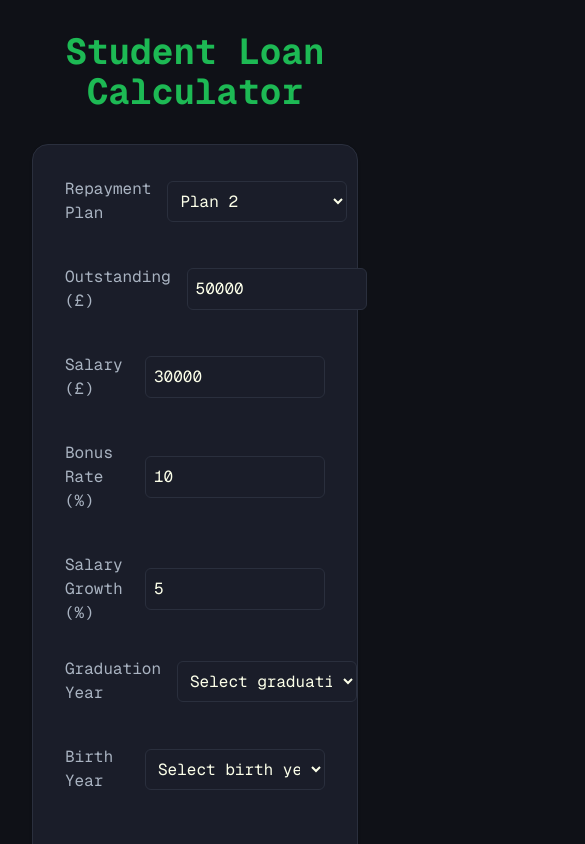
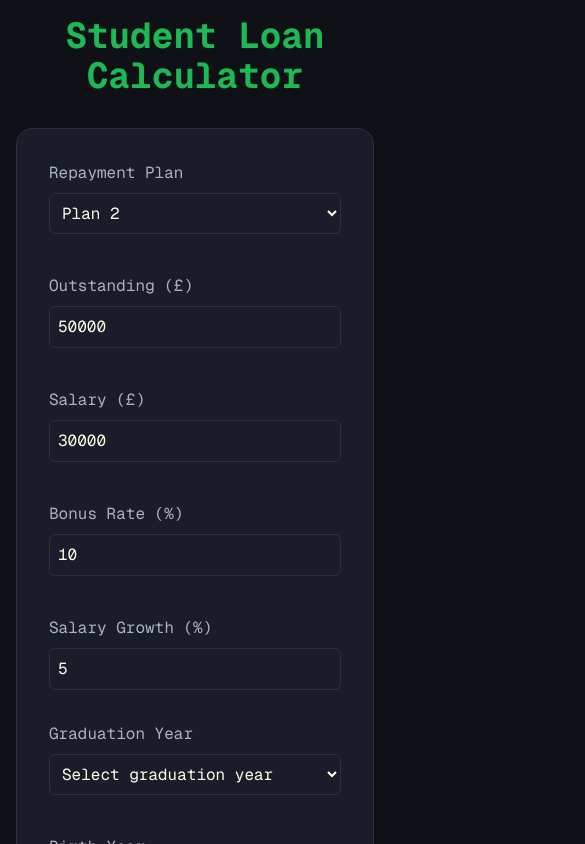
Before and after one commit to skermind/student-loan-calculator, a Next.js app in the folder frontend/: page / in a window 390 px wide. Shown: the top 844 px of the page, 585 px wide, since content can reach past the window. Built offline with nearby package versions, Linux system fonts and the light colour scheme.

Commit message:
make mobile friendly

```diff
--- a/frontend/src/app/page.tsx
+++ b/frontend/src/app/page.tsx
@@ -173,7 +173,7 @@ export default function Home() {
   };
 
   return (
-    <div className={`${geistSans.className} ${geistMono.className} font-sans min-h-screen flex items-center justify-center bg-[#0f1117] text-[#fcffe9] p-8`}>
+    <div className={`${geistSans.className} ${geistMono.className} font-sans min-h-screen flex items-center justify-center bg-[#0f1117] text-[#fcffe9] p-4 sm:p-8`}>
       <style jsx global>{`
         input[type="range"]::-webkit-slider-runnable-track {
           height: 4px;
@@ -200,14 +200,14 @@ export default function Home() {
 
         <div className="bg-[var(--card-bg,#1a1d29)] border border-[var(--border-color,#2a2f3d)] rounded-2xl p-8 shadow mb-8">
           <div className="mb-8">
-            <div className="flex items-center justify-between gap-x-4 mb-10 relative group">
-              <label htmlFor="plan" className="text-[#a9b3c1] w-44">Repayment Plan</label>
+            <div className="flex flex-col md:flex-row md:items-center justify-between gap-x-4 gap-y-2 md:gap-y-0 mb-10 relative group">
+              <label htmlFor="plan" className="text-[#a9b3c1] w-full md:w-44">Repayment Plan</label>
               <select
                 id="plan"
                 name="plan"
                 value={form.plan}
                 onChange={handleChange}
-                className="flex-1 min-w-[180px] bg-[#1a1d29] text-[#fcffe9] border border-[#2a2f3d] rounded-md p-2 focus:outline-none focus:border-[#1DB954] focus:ring-2 focus:ring-[#1DB954] focus:ring-opacity-50 transition"
+                className="w-full md:flex-1 min-w-[0] bg-[#1a1d29] text-[#fcffe9] border border-[#2a2f3d] rounded-md p-2 focus:outline-none focus:border-[#1DB954] focus:ring-2 focus:ring-[#1DB954] focus:ring-opacity-50 transition"
               >
                 <option value="plan_1">Plan 1</option>
                 <option value="plan_2">Plan 2</option>
@@ -216,7 +216,7 @@ export default function Home() {
                 <option value="postgraduate">Postgraduate</option>
               </select>
 
-              <div className="absolute top-full left-[calc(11rem+1rem)] mt-2 w-max bg-gray-900 text-white text-xs rounded px-2 py-1 opacity-0 group-hover:opacity-100 transition-opacity duration-150 pointer-events-auto z-10">
+              <div className="hidden md:block absolute top-full left-[calc(11rem+1rem)] mt-2 w-max bg-gray-900 text-white text-xs rounded px-2 py-1 opacity-0 group-hover:opacity-100 transition-opacity duration-150 pointer-events-none z-10">
                 Enter your student loan plan{' '}
                 <a href="https://www.gov.uk/sign-in-to-manage-your-student-loan-balance" target="_blank" rel="noopener noreferrer" className="underline text-[#1DB954] hover:text-[#17a74b]">
                   find here
@@ -224,17 +224,17 @@ export default function Home() {
               </div>
             </div>
 
-            <div className="flex items-center justify-between gap-x-4 mb-10 relative group">
-              <label htmlFor="outstanding" className="text-[#a9b3c1] w-44">Outstanding (£)</label>
+            <div className="flex flex-col md:flex-row md:items-center justify-between gap-x-4 gap-y-2 md:gap-y-0 mb-10 relative group">
+              <label htmlFor="outstanding" className="text-[#a9b3c1] w-full md:w-44">Outstanding (£)</label>
               <input
                 id="outstanding"
                 name="outstanding"
                 value={form.outstanding}
                 onChange={handleChange}
                 type="number"
-                className="flex-1 min-w-[180px] bg-[#1a1d29] text-[#fcffe9] border border-[#2a2f3d] rounded-md p-2 focus:outline-none focus:border-[#1DB954] focus:ring-2 focus:ring-[#1DB954] focus:ring-opacity-50 transition"
+                className="w-full md:flex-1 min-w-[0] bg-[#1a1d29] text-[#fcffe9] border border-[#2a2f3d] rounded-md p-2 focus:outline-none focus:border-[#1DB954] focus:ring-2 focus:ring-[#1DB954] focus:ring-opacity-50 transition"
               />
-              <div className="absolute top-full left-[calc(11rem+1rem)] mt-2 w-max bg-gray-900 text-white text-xs rounded px-2 py-1 opacity-0 group-hover:opacity-100 transition-opacity duration-150 pointer-events-auto z-10">
+              <div className="hidden md:block absolute top-full left-[calc(11rem+1rem)] mt-2 w-max bg-gray-900 text-white text-xs rounded px-2 py-1 opacity-0 group-hover:opacity-100 transition-opacity duration-150 pointer-events-none z-10">
                 Enter your outstanding student loan  balance {' '}
                 <a href="https://www.gov.uk/sign-in-to-manage-your-student-loan-balance" target="_blank" rel="noopener noreferrer" className="underline text-[#1DB954] hover:text-[#17a74b]">
                   find here
@@ -242,23 +242,23 @@ export default function Home() {
               </div>
             </div>
 
-            <div className="flex items-center justify-between gap-x-4 mb-10 relative group">
-              <label htmlFor="salary" className="text-[#a9b3c1] w-44">Salary (£)</label>
+            <div className="flex flex-col md:flex-row md:items-center justify-between gap-x-4 gap-y-2 md:gap-y-0 mb-10 relative group">
+              <label htmlFor="salary" className="text-[#a9b3c1] w-full md:w-44">Salary (£)</label>
               <input
                 id="salary"
                 name="salary"
                 value={form.salary}
                 onChange={handleChange}
                 type="number"
-                className="flex-1 min-w-[180px] bg-[#1a1d29] text-[#fcffe9] border border-[#2a2f3d] rounded-md p-2 focus:outline-none focus:border-[#1DB954] focus:ring-2 focus:ring-[#1DB954] focus:ring-opacity-50 transition"
+                className="w-full md:flex-1 min-w-[0] bg-[#1a1d29] text-[#fcffe9] border border-[#2a2f3d] rounded-md p-2 focus:outline-none focus:border-[#1DB954] focus:ring-2 focus:ring-[#1DB954] focus:ring-opacity-50 transition"
               />
-              <div className="absolute top-full left-[calc(11rem+1rem)] mt-2 w-max bg-gray-900 text-white text-xs rounded px-2 py-1 opacity-0 group-hover:opacity-100 transition-opacity duration-150 pointer-events-none z-10">
+              <div className="hidden md:block absolute top-full left-[calc(11rem+1rem)] mt-2 w-max bg-gray-900 text-white text-xs rounded px-2 py-1 opacity-0 group-hover:opacity-100 transition-opacity duration-150 pointer-events-none z-10">
                 Enter you take home salary before tax
               </div>
             </div>
 
-            <div className="flex items-center justify-between gap-x-4 group relative mb-10">
-              <label htmlFor="bonus_rate" className="text-[#a9b3c1] w-44 cursor-default">Bonus Rate (%)</label>
+            <div className="flex flex-col md:flex-row md:items-center justify-between gap-x-4 gap-y-2 md:gap-y-0 group relative mb-10">
+              <label htmlFor="bonus_rate" className="text-[#a9b3c1] w-full md:w-44 cursor-default">Bonus Rate (%)</label>
               <input
                 id="bonus_rate"
                 name="bonus_rate"
@@ -266,15 +266,15 @@ export default function Home() {
                 onChange={handleChange}
                 type="number"
                 step="0.01"
-                className="flex-1 min-w-[180px] bg-[#1a1d29] text-[#fcffe9] border border-[#2a2f3d] rounded-md p-2 focus:outline-none focus:border-[#1DB954] focus:ring-2 focus:ring-[#1DB954] focus:ring-opacity-50 transition"
+                className="w-full md:flex-1 min-w-[0] bg-[#1a1d29] text-[#fcffe9] border border-[#2a2f3d] rounded-md p-2 focus:outline-none focus:border-[#1DB954] focus:ring-2 focus:ring-[#1DB954] focus:ring-opacity-50 transition"
               />
-              <div className="absolute top-full left-[calc(11rem+1rem)] mt-2 w-max bg-gray-900 text-white text-xs rounded px-2 py-1 opacity-0 group-hover:opacity-100 transition-opacity duration-150 pointer-events-none z-10">
+              <div className="hidden md:block absolute top-full left-[calc(11rem+1rem)] mt-2 w-max bg-gray-900 text-white text-xs rounded px-2 py-1 opacity-0 group-hover:opacity-100 transition-opacity duration-150 pointer-events-none z-10">
                 Enter bonus rate as a percentage (0-100)
               </div>
             </div>
 
-            <div className="flex items-center justify-between gap-x-4 group relative mb-8">
-              <label htmlFor="salary_growth" className="text-[#a9b3c1] w-44 cursor-default">Salary Growth (%)</label>
+            <div className="flex flex-col md:flex-row md:items-center justify-between gap-x-4 gap-y-2 md:gap-y-0 group relative mb-8">
+              <label htmlFor="salary_growth" className="text-[#a9b3c1] w-full md:w-44 cursor-default">Salary Growth (%)</label>
               <input
                 id="salary_growth"
                 name="salary_growth"
@@ -282,49 +282,49 @@ export default function Home() {
                 onChange={handleChange}
                 type="number"
                 step="0.01"
-                className="flex-1 min-w-[180px] bg-[#1a1d29] text-[#fcffe9] border border-[#2a2f3d] rounded-md p-2 focus:outline-none focus:border-[#1DB954] focus:ring-2 focus:ring-[#1DB954] focus:ring-opacity-50 transition"
+                className="w-full md:flex-1 min-w-[0] bg-[#1a1d29] text-[#fcffe9] border border-[#2a2f3d] rounded-md p-2 focus:outline-none focus:border-[#1DB954] focus:ring-2 focus:ring-[#1DB954] focus:ring-opacity-50 transition"
               />
-              <div className="absolute top-full left-[calc(11rem+1rem)] mt-2 w-max bg-gray-900 text-white text-xs rounded px-2 py-1 opacity-0 group-hover:opacity-100 transition-opacity duration-150 pointer-events-none z-10">
+              <div className="hidden md:block absolute top-full left-[calc(11rem+1rem)] mt-2 w-max bg-gray-900 text-white text-xs rounded px-2 py-1 opacity-0 group-hover:opacity-100 transition-opacity duration-150 pointer-events-none z-10">
                 Enter salary growth as a percentage (0-100)
               </div>
             </div>
 
             {/* Graduation Year */}
-            <div className="flex items-center justify-between gap-x-4 mb-10 relative group">
-              <label htmlFor="graduation_year" className="text-[#a9b3c1] w-44">Graduation Year</label>
+            <div className="flex flex-col md:flex-row md:items-center justify-between gap-x-4 gap-y-2 md:gap-y-0 mb-10 relative group">
+              <label htmlFor="graduation_year" className="text-[#a9b3c1] w-full md:w-44">Graduation Year</label>
               <select
                 id="graduation_year"
                 name="graduation_year"
                 value={form.graduation_year ?? ''}
                 onChange={handleChange}
-                className="flex-1 min-w-[180px] bg-[#1a1d29] text-[#fcffe9] border border-[#2a2f3d] rounded-md p-2 focus:outline-none focus:border-[#1DB954] focus:ring-2 focus:ring-[#1DB954] focus:ring-opacity-50 transition"
+                className="w-full md:flex-1 min-w-[0] bg-[#1a1d29] text-[#fcffe9] border border-[#2a2f3d] rounded-md p-2 focus:outline-none focus:border-[#1DB954] focus:ring-2 focus:ring-[#1DB954] focus:ring-opacity-50 transition"
               >
                 <option value="" disabled>Select graduation year</option>
                 {Array.from({ length: 2025 - 1900 }, (_, i) => 2025 - i).map(year => (
                   <option key={year} value={year}>{year}</option>
                 ))}
               </select>
-              <div className="absolute top-full left-[calc(11rem+1rem)] mt-2 w-max bg-gray-900 text-white text-xs rounded px-2 py-1 opacity-0 group-hover:opacity-100 transition-opacity duration-150 pointer-events-none z-10">
+              <div className="hidden md:block absolute top-full left-[calc(11rem+1rem)] mt-2 w-max bg-gray-900 text-white text-xs rounded px-2 py-1 opacity-0 group-hover:opacity-100 transition-opacity duration-150 pointer-events-none z-10">
                 Select your graduation year
               </div>
             </div>
 
             {/* Birth Year */}
-            <div className="flex items-center justify-between gap-x-4 mb-10 relative group">
-              <label htmlFor="birth_year" className="text-[#a9b3c1] w-44">Birth Year</label>
+            <div className="flex flex-col md:flex-row md:items-center justify-between gap-x-4 gap-y-2 md:gap-y-0 mb-10 relative group">
+              <label htmlFor="birth_year" className="text-[#a9b3c1] w-full md:w-44">Birth Year</label>
               <select
                 id="birth_year"
                 name="birth_year"
                 value={form.birth_year ?? ''}
                 onChange={handleChange}
-                className="flex-1 min-w-[180px] bg-[#1a1d29] text-[#fcffe9] border border-[#2a2f3d] rounded-md p-2 focus:outline-none focus:border-[#1DB954] focus:ring-2 focus:ring-[#1DB954] focus:ring-opacity-50 transition"
+                className="w-full md:flex-1 min-w-[0] bg-[#1a1d29] text-[#fcffe9] border border-[#2a2f3d] rounded-md p-2 focus:outline-none focus:border-[#1DB954] focus:ring-2 focus:ring-[#1DB954] focus:ring-opacity-50 transition"
               >
                 <option value="" disabled>Select birth year</option>
                 {Array.from({ length: 2025 - 1900 }, (_, i) => 2025 - i).map(year => (
                   <option key={year} value={year}>{year}</option>
                 ))}
               </select>
-              <div className="absolute top-full left-[calc(11rem+1rem)] mt-2 w-max bg-gray-900 text-white text-xs rounded px-2 py-1 opacity-0 group-hover:opacity-100 transition-opacity duration-150 pointer-events-none z-10">
+              <div className="hidden md:block absolute top-full left-[calc(11rem+1rem)] mt-2 w-max bg-gray-900 text-white text-xs rounded px-2 py-1 opacity-0 group-hover:opacity-100 transition-opacity duration-150 pointer-events-none z-10">
                 Select your birth year
               </div>
             </div>
@@ -389,8 +389,8 @@ export default function Home() {
 
               {/* Overpayment slider (always visible) */}
               <div className="mt-6 p-4 bg-[#1a1d29] border border-[#2a2f3d] rounded-lg">
-                <div className="flex items-center justify-between gap-4">
-                  <label className="text-[#a9b3c1] w-64">
+                <div className="flex flex-col md:flex-row md:items-center justify-between gap-4">
+                  <label className="text-[#a9b3c1] w-full md:w-64">
                     Overpayment (£/month)
                   </label>
 
@@ -416,7 +416,7 @@ export default function Home() {
                     step={50}
                     value={overpaymentMonthly}
                     onChange={(e) => setOverpaymentMonthly(Number(e.target.value))}
-                    className="w-24 bg-[#1a1d29] text-[#fcffe9] border border-[#2a2f3d] rounded-md p-2 text-center"
+                    className="w-24 mx-auto md:mx-0 bg-[#1a1d29] text-[#fcffe9] border border-[#2a2f3d] rounded-md p-2 text-center"
                   />
                 </div>
 
@@ -460,6 +460,7 @@ export default function Home() {
                       Baseline Scenario
                     </h3>
 
+                    <div className="overflow-x-auto">
                       <table className="w-full text-sm border-collapse rounded-lg overflow-hidden">
                         <thead className="bg-[#1a1d29] text-[#1DB954]">
                           <tr>
@@ -487,6 +488,7 @@ export default function Home() {
                         </tbody>
                       </table>
                     </div>
+                  </div>
 
                   {/* Overpayment table */}
                   <div>
@@ -494,6 +496,7 @@ export default function Home() {
                       Overpayment Scenario
                     </h3>
 
+                    <div className="overflow-x-auto">
                       <table className="w-full text-sm border-collapse rounded-lg overflow-hidden">
                         <thead className="bg-[#1a1d29] text-[#1DB954]">
                           <tr>
@@ -521,6 +524,7 @@ export default function Home() {
                         </tbody>
                       </table>
                     </div>
+                  </div>
 
                 </div>
               </details>
--- a/frontend/src/components/OverpaymentComparisonSummary.tsx
+++ b/frontend/src/components/OverpaymentComparisonSummary.tsx
@@ -44,7 +44,7 @@ export default function OverpaymentComparisonSummary({
 
   return (
     <div className="mb-4 p-3 rounded-lg border border-[#2a2f3d] bg-[#0f1117] text-sm text-[#a9b3c1]">
-      <div className="grid grid-cols-3 gap-4">
+      <div className="grid grid-cols-1 sm:grid-cols-3 gap-3 sm:gap-4">
 
         <div>
           <div className="text-xs text-[#6b7280]">Years saved</div>
@@ -81,7 +81,7 @@ export default function OverpaymentComparisonSummary({
         <div className="text-xs text-[#6b7280] mb-3">Overpayment comparison</div>
 
         {/* SIDE BY SIDE COMPARISON */}
-        <div className="grid grid-cols-2 gap-4">
+        <div className="grid grid-cols-1 sm:grid-cols-2 gap-3 sm:gap-4">
 
           {/* BASELINE */}
           <div className="p-3 rounded-lg bg-[#161924] border border-[#2a2f3d]">
@@ -108,7 +108,7 @@ export default function OverpaymentComparisonSummary({
         </div>
 
         {/* RESULT ROW */}
-        <div className="mt-3 p-3 rounded-lg border border-[#2a2f3d] bg-[#0f1117] flex items-center justify-between">
+        <div className="mt-3 p-3 rounded-lg border border-[#2a2f3d] bg-[#0f1117] flex flex-col sm:flex-row items-start sm:items-center justify-between gap-2">
           <span className="text-[#a9b3c1] text-xs">Difference</span>
           <span className={isWorthOverpaying ? "text-[#1DB954] font-bold" : "text-[#ff6b6b] font-bold"}>
             {isWorthOverpaying ? '+' : '-'}£{Math.abs(differenceInCost).toLocaleString(undefined, { maximumFractionDigits: 0 })}
```
Also changed, not shown: frontend/src/components/LoanSummaryChart.tsx (+6 -6 lines), frontend/src/components/OverpaymentComparisonLineGraph.tsx (+10 -4 lines). Lines whose indentation alone changed are shown as unchanged.
